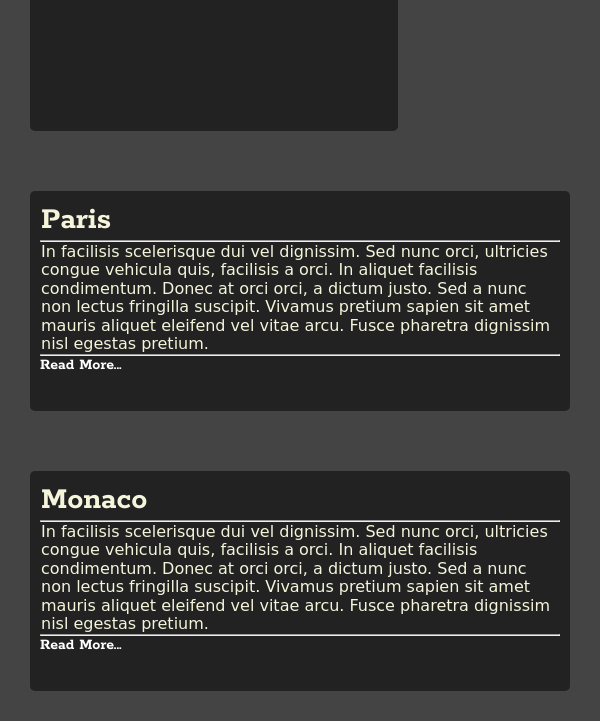
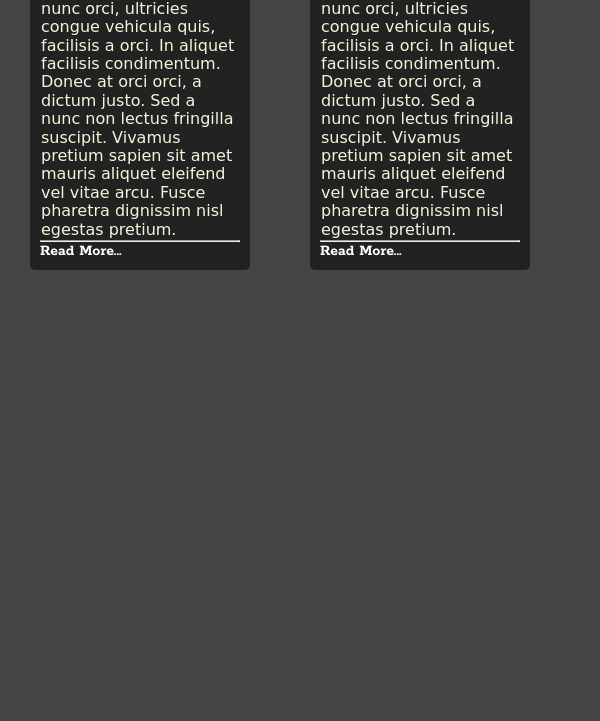
Before and after one commit to wortleyjk-codefellows/301n2-portfolio, a plain HTML site: page index.html in a window 600 px wide. Shown: the part 727-1448 px from the top of the page. After the commit the page ends 1027 px from the top, so only its background shows below. Drawn offline with nearby package versions, Linux system fonts and the light colour scheme; files whose address does not match are found by name; a web font is replaced by a local one.

Commit message:
modified module.css

```diff
--- a/styles/module.css
+++ b/styles/module.css
@@ -72,7 +72,7 @@
   transition: all 0.5s linear;
   padding:10px;
   margin:30px;
-  max-width: 90%;
+  width: 200px;
   min-height: 200px;
   display: block;
   float: left;
```
